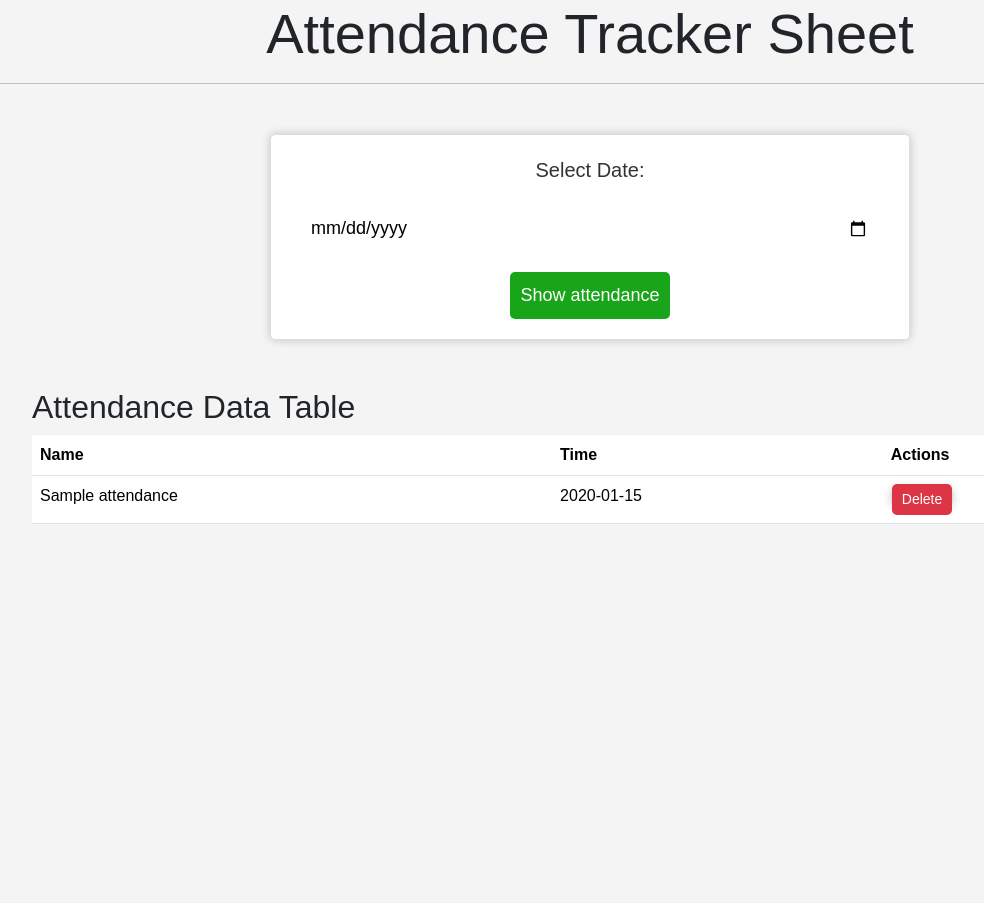
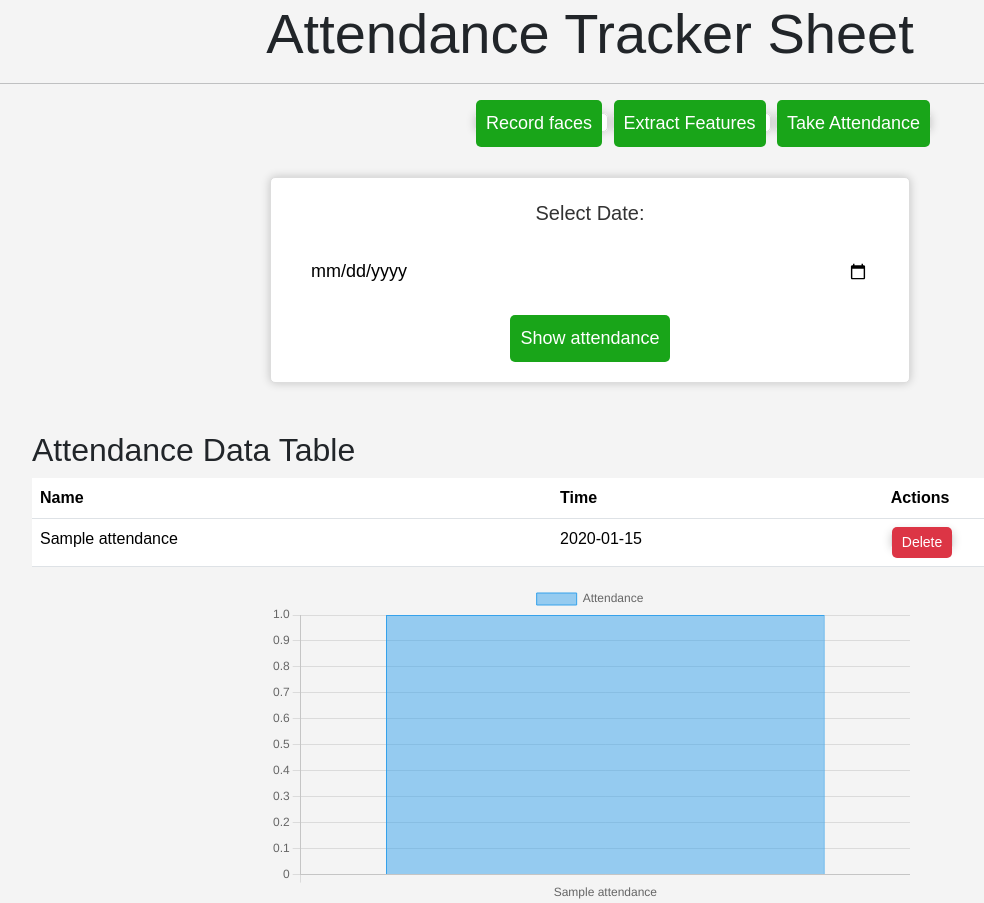
Before and after one commit to Blashes007/Smart-Attendance-using-Face-Recognition, a Flask app: template Face-Recognition-Based-Attendance-System-main/templates/index.html in a window 1280 px wide. Shown: the whole page, without its empty margins (50-1034 px from the left). Before the commit the page ends 524 px from the top, so only its background shows below. Run offline with Flask 3, Linux system fonts and the light colour scheme; the template is opened without the code that fills it: most values are stand-ins (such as "Sample title", 1, 10 or a date in 2020); some libraries are stand-ins or nearby versions.

Commit message:
Update index.html

```diff
--- a/Face-Recognition-Based-Attendance-System-main/templates/index.html
+++ b/Face-Recognition-Based-Attendance-System-main/templates/index.html
@@ -11,7 +11,7 @@
             background-color: #f4f4f4;
         }
         form {
-                margin-top: 50px;
+            margin-top: 30px;
             display: flex;
             flex-direction: column;
             align-items: center;
@@ -75,13 +75,64 @@
 
             padding: 0px;
             border-radius: 5px;
+        }
+
+        .form_container1{
+
+            display: inline;
+            flex-direction:none;
+
+            padding: 0px;
+            border-radius: 5px;
+            justify-content: space-between;
 
 
 
+            margin-left: 525px;
+
         }
+        .form_container2{
+
+            display: inline;
+            flex-direction:none;
+
+            padding: 0px;
+            border-radius: 5px;
+            justify-content: space-between;
 
 
 
+            margin-left: 5px;
+
+        }
+        .form_container3{
+
+            display: inline;
+            flex-direction:none;
+
+            padding: 0px;
+            border-radius: 5px;
+            justify-content: space-between;
+
+
+
+            margin-left: 5px;
+
+        }
+        #chart-container {
+            width: 50%;
+            margin: 0 auto;
+        }
+
+        .green-buttons-container {
+            display: flex;
+            justify-content: space-between;
+            margin-top: 20px;
+        }
+
+        .green-buttons-container form {
+            margin-right: 10px;
+        }
     </style>
 </head>
 <body>
@@ -89,12 +140,26 @@
     <h1 class="display-4">Attendance Tracker Sheet</h1>
 </div>
 <hr>
+<form action="/get_faces" method="POST" class="container mt-5 form_container1">
+    <button type="submit" class="btn btn-primary">Record faces</button>
+</form>
+<form action="/feature_extraction" method="POST" class="container mt-5 form_container2">
+    <button type="submit" class="btn btn-primary">Extract Features</button>
+</form>
+<form action="/take_attendance" method="POST" class="container mt-5 form_container3">
+    <button type="submit" class="btn btn-primary">Take Attendance</button>
+</form>
 
+
+<!-- Your existing form -->
 <form action="/attendance" method="POST" id="attn-form">
     <label for="selected_date">Select Date: </label>
     <input type="date" id="selected_date" name="selected_date" required value="{{ selected_date }}">
     <button type="submit" class="btn btn-outline-success">Show attendance</button>
 </form>
+
+
+
 
 <div class="container mt-5">
     {% if no_data %}
@@ -103,6 +168,7 @@
     </div>
     {% endif %}
 
+    <!-- Attendance Data Table -->
     <h2>Attendance Data Table</h2>
     <table class="table">
         <thead>
@@ -131,28 +197,38 @@
     </table>
 </div>
 
+<!-- Chart.js script -->
+<script src="https://cdn.jsdelivr.net/npm/chart.js@3.7.0/dist/chart.min.js"></script>
 
+<!-- Chart container -->
+<div id="chart-container">
+    <canvas id="attendance-chart"></canvas>
+</div>
 
-
-
-
-
-
-
-
-
-
-
-
-
-
-
-
-
-
-
-
-
-    <script src="https://cdn.jsdelivr.net/npm/bootstrap@5.3.1/dist/js/bootstrap.bundle.min.js" integrity="sha384-HwwvtgBNo3bZJJLYd8oVXjrBZt8cqVSpeBNS5n7C8IVInixGAoxmnlMuBnhbgrkm" crossorigin="anonymous"></script>
+<script>
+    // JavaScript code to create the attendance chart
+    var ctx = document.getElementById('attendance-chart').getContext('2d');
+    var attendanceData = {
+        labels: [{% for name, _ in attendance_data %}"{{ name }}", {% endfor %}],
+        datasets: [{
+            label: 'Attendance',
+            data: [{% for _, _ in attendance_data %}1, {% endfor %}], // Assuming each student attended once
+            backgroundColor: 'rgba(54, 162, 235, 0.5)', // Bar color
+            borderColor: 'rgba(54, 162, 235, 1)', // Border color
+            borderWidth: 1
+        }]
+    };
+    var attendanceChart = new Chart(ctx, {
+        type: 'bar',
+        data: attendanceData,
+        options: {
+            scales: {
+                y: {
+                    beginAtZero: true
+                }
+            }
+        }
+    });
+</script>
 </body>
 </html>
```
Lines whose indentation alone changed are shown as unchanged.
